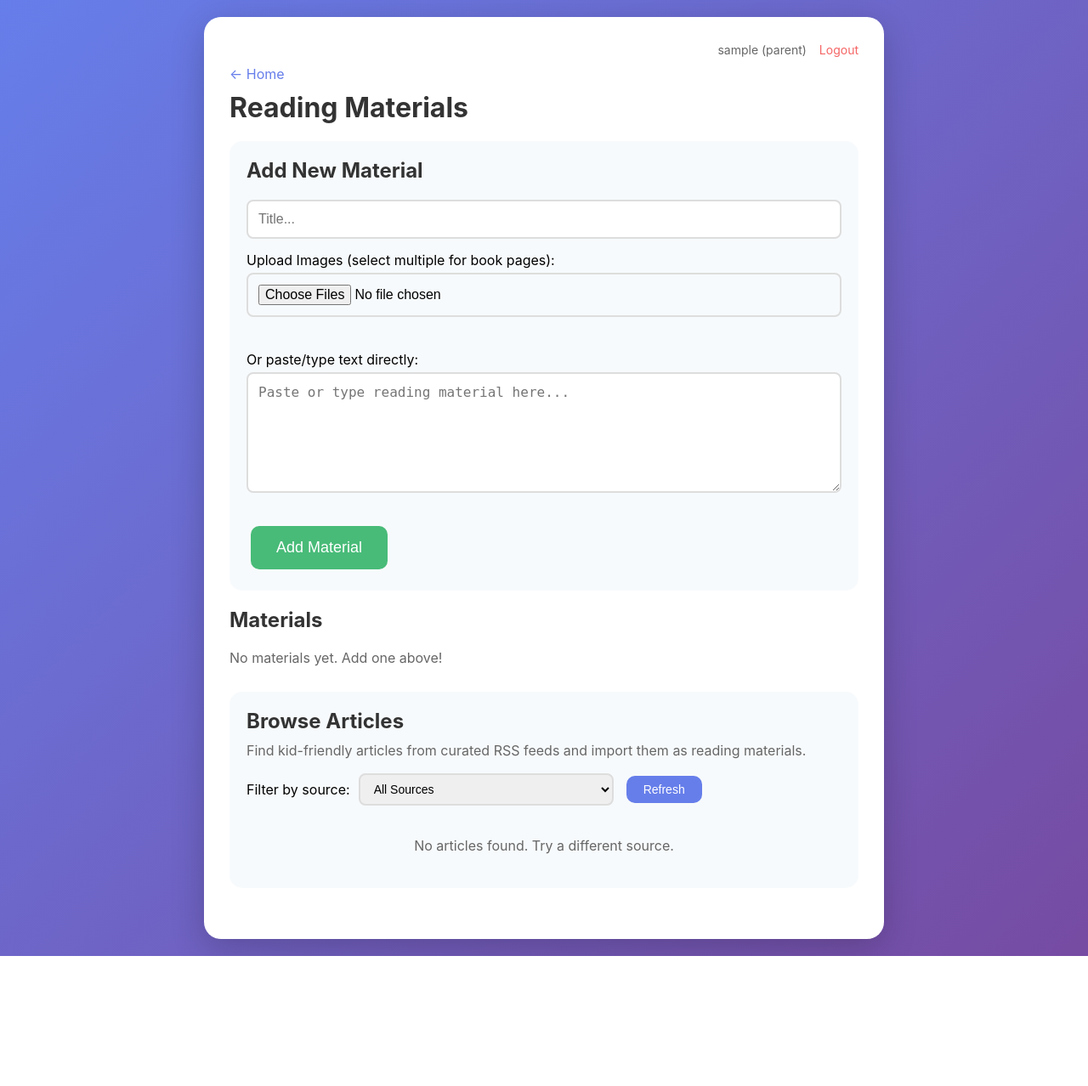
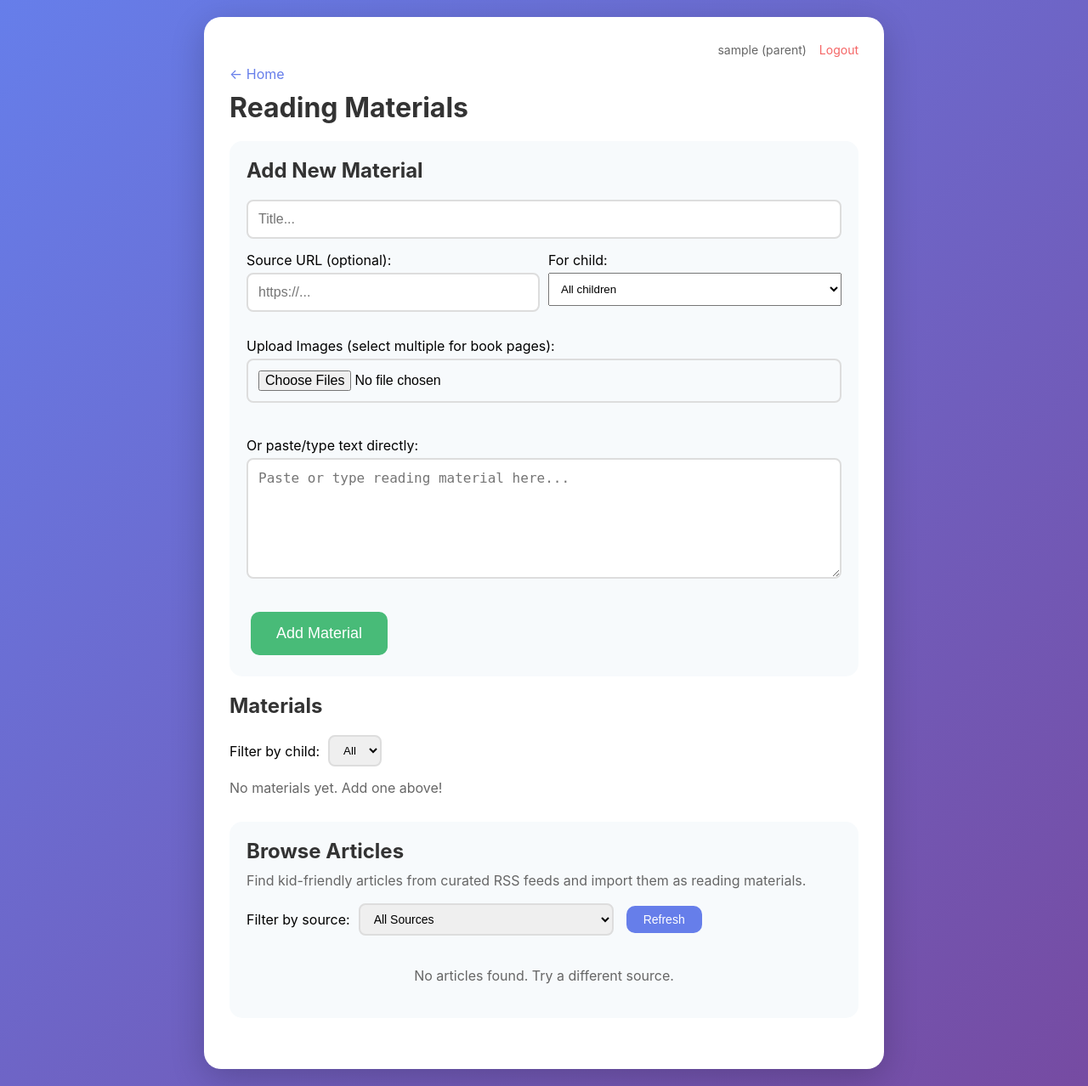
Before and after one commit to syf311/kid-verbal, a Flask app: page /materials in a window 1280 px wide. Shown: the whole page at 85% size. Before the commit the page ends 1125 px from the top, so only its background shows below. Run offline with Flask 3, Linux system fonts and the light colour scheme; the visitor is signed in with stand-in values (Sample User, id 1); data that the repository does not hold is empty.

Commit message:
feat: add source URL, child assignment, and filtering to reading materials
- Add source_url and child_id columns to reading_material table
- Save source URL when importing articles from RSS feeds
- Add source URL and child selector to material creation form
- Add edit button to change title, source URL, and child assignment
- Add child filter dropdown on materials page
- Show child name badge and source link on material cards

```diff
--- a/app.py
+++ b/app.py
@@ -1083,20 +1083,45 @@ def study_page(child_id, session_id=None):
 @app.route("/materials")
 def materials_list():
     conn = get_db()
-    materials = conn.execute(
-        """SELECT rm.*,
-                  (SELECT COUNT(*) FROM material_question WHERE material_id = rm.id) as question_count
-           FROM reading_material rm
-           ORDER BY rm.created_at DESC"""
-    ).fetchall()
-    conn.close()
-    return render_template("materials.html", materials=[dict(m) for m in materials])
+    child_filter = request.args.get("child_id", "", type=str)
+
+    if child_filter:
+        materials = conn.execute(
+            """SELECT rm.*,
+                      (SELECT COUNT(*) FROM material_question WHERE material_id = rm.id) as question_count,
+                      c.name as child_name
+               FROM reading_material rm
+               LEFT JOIN child c ON rm.child_id = c.id
+               WHERE rm.child_id = ?
+               ORDER BY rm.created_at DESC""",
+            (child_filter,)
+        ).fetchall()
+    else:
+        materials = conn.execute(
+            """SELECT rm.*,
+                      (SELECT COUNT(*) FROM material_question WHERE material_id = rm.id) as question_count,
+                      c.name as child_name
+               FROM reading_material rm
+               LEFT JOIN child c ON rm.child_id = c.id
+               ORDER BY rm.created_at DESC"""
+        ).fetchall()
+
+    children = conn.execute("SELECT id, name FROM child ORDER BY name").fetchall()
+    conn.close()
+    return render_template(
+        "materials.html",
+        materials=[dict(m) for m in materials],
+        children=[dict(c) for c in children],
+        child_filter=child_filter
+    )
 
 
 @app.route("/api/materials", methods=["POST"])
 def create_material():
     title = request.form.get("title", "Untitled")
     content = request.form.get("content", "")
+    source_url = request.form.get("source_url", "").strip() or None
+    child_id = request.form.get("child_id", "").strip() or None
     image_path = None
 
     if "image" in request.files:
@@ -1113,8 +1138,8 @@ def create_material():
 
     conn = get_db()
     cursor = conn.execute(
-        "INSERT INTO reading_material (title, content, image_path) VALUES (?, ?, ?)",
-        (title, content, image_path)
+        "INSERT INTO reading_material (title, content, image_path, source_url, child_id) VALUES (?, ?, ?, ?, ?)",
+        (title, content, image_path, source_url, child_id)
     )
     material_id = cursor.lastrowid
     conn.commit()
@@ -1162,8 +1187,8 @@ def update_material(material_id):
     data = request.json
     conn = get_db()
     conn.execute(
-        "UPDATE reading_material SET title = ?, content = ? WHERE id = ?",
-        (data.get("title"), data.get("content"), material_id)
+        "UPDATE reading_material SET title = ?, content = ?, source_url = ?, child_id = ? WHERE id = ?",
+        (data.get("title"), data.get("content"), data.get("source_url") or None, data.get("child_id") or None, material_id)
     )
     conn.commit()
     conn.close()
@@ -1416,8 +1441,8 @@ def import_article():
 
     conn = get_db()
     cursor = conn.execute(
-        "INSERT INTO reading_material (title, content) VALUES (?, ?)",
-        (title, content)
+        "INSERT INTO reading_material (title, content, source_url) VALUES (?, ?, ?)",
+        (title, content, url)
     )
     material_id = cursor.lastrowid
     conn.commit()
--- a/database.py
+++ b/database.py
@@ -198,6 +198,20 @@ def init_db():
     except sqlite3.OperationalError:
         pass
 
+    # Migration: Add source_url to reading_material
+    try:
+        conn.execute("ALTER TABLE reading_material ADD COLUMN source_url TEXT")
+        conn.commit()
+    except sqlite3.OperationalError:
+        pass
+
+    # Migration: Add child_id to reading_material
+    try:
+        conn.execute("ALTER TABLE reading_material ADD COLUMN child_id INTEGER")
+        conn.commit()
+    except sqlite3.OperationalError:
+        pass
+
     conn.close()
 
 
--- a/templates/materials.html
+++ b/templates/materials.html
@@ -38,6 +38,22 @@
     <form id="upload-form" enctype="multipart/form-data">
         <input type="text" name="title" placeholder="Title..." required>
 
+        <div style="display: flex; gap: 10px; margin-bottom: 15px;">
+            <div style="flex: 1;">
+                <label style="display: block; margin-bottom: 5px;">Source URL (optional):</label>
+                <input type="url" name="source_url" placeholder="https://..." id="source-url-input">
+            </div>
+            <div style="flex: 1;">
+                <label style="display: block; margin-bottom: 5px;">For child:</label>
+                <select name="child_id" id="child-id-input" style="width: 100%; padding: 10px;">
+                    <option value="">All children</option>
+                    {% for child in children %}
+                    <option value="{{ child.id }}">{{ child.name }}</option>
+                    {% endfor %}
+                </select>
+            </div>
+        </div>
+
         <div style="margin-bottom: 15px;">
             <label style="display: block; margin-bottom: 5px;">Upload Images (select multiple for book pages):</label>
             <input type="file" name="images" accept="image/*" id="image-input" multiple>
@@ -61,19 +77,39 @@
 </div>
 
 <h2>Materials</h2>
+<div style="margin-bottom: 15px; display: flex; gap: 10px; align-items: center;">
+    <label>Filter by child:</label>
+    <select id="child-filter" onchange="window.location.href='/materials' + (this.value ? '?child_id=' + this.value : '')" style="padding: 8px 12px; border: 2px solid #ddd; border-radius: 8px;">
+        <option value="">All</option>
+        {% for child in children %}
+        <option value="{{ child.id }}" {% if child_filter == child.id|string %}selected{% endif %}>{{ child.name }}</option>
+        {% endfor %}
+    </select>
+</div>
 <div id="materials-list">
     {% for material in materials %}
     <div class="card" style="margin-bottom: 15px;" id="material-{{ material.id }}">
         <div style="display: flex; justify-content: space-between; align-items: start;">
-            <div>
+            <div style="flex: 1; min-width: 0;">
                 <h3 style="margin: 0;">{{ material.title }}</h3>
+                <div style="margin-top: 4px; font-size: 13px;">
+                    {% if material.child_name %}
+                    <span style="background: #e9d8fd; color: #553c9a; padding: 2px 8px; border-radius: 4px;">{{ material.child_name }}</span>
+                    {% endif %}
+                    {% if material.source_url %}
+                    <a href="{{ material.source_url }}" target="_blank" rel="noopener" style="color: #667eea;">Source</a>
+                    {% endif %}
+                </div>
                 <p style="color: #666; margin-top: 5px;">
                     {{ material.content[:100] }}{% if material.content|length > 100 %}...{% endif %}
                 </p>
             </div>
-            <div style="display: flex; gap: 5px; flex-wrap: wrap;">
+            <div style="display: flex; gap: 5px; flex-wrap: wrap; flex-shrink: 0;">
                 <button class="btn" style="padding: 8px 15px; background: #edf2f7; color: #4a5568;" onclick="toggleQuestions({{ material.id }})">
                     Questions (<span id="qcount-{{ material.id }}">{{ material.question_count }}</span>)
+                </button>
+                <button class="btn" style="padding: 8px 15px; background: #ebf8ff; color: #2b6cb0;" onclick="editMaterial({{ material.id }}, '{{ material.title | e }}', '{{ material.source_url or '' }}', '{{ material.child_id or '' }}')">
+                    Edit
                 </button>
                 <a href="/session/{{ material.id }}/parent" class="btn btn-primary" style="padding: 8px 15px;">
                     Start Session
@@ -114,6 +150,29 @@
     {% else %}
     <p style="color: #666;">No materials yet. Add one above!</p>
     {% endfor %}
+</div>
+
+<!-- Edit Material Modal -->
+<div id="edit-material-modal" style="display: none; position: fixed; top: 0; left: 0; right: 0; bottom: 0; background: rgba(0,0,0,0.5); z-index: 100;">
+    <div style="background: white; max-width: 450px; margin: 50px auto; padding: 25px; border-radius: 16px;">
+        <h2 style="margin-top: 0;">Edit Material</h2>
+        <input type="hidden" id="edit-material-id">
+        <label style="display: block; font-weight: 600; margin-bottom: 4px;">Title:</label>
+        <input type="text" id="edit-material-title" style="margin-bottom: 12px;">
+        <label style="display: block; font-weight: 600; margin-bottom: 4px;">Source URL:</label>
+        <input type="url" id="edit-material-url" placeholder="https://..." style="margin-bottom: 12px;">
+        <label style="display: block; font-weight: 600; margin-bottom: 4px;">For child:</label>
+        <select id="edit-material-child" style="width: 100%; padding: 10px; margin-bottom: 15px;">
+            <option value="">All children</option>
+            {% for child in children %}
+            <option value="{{ child.id }}">{{ child.name }}</option>
+            {% endfor %}
+        </select>
+        <div style="display: flex; gap: 10px; justify-content: flex-end;">
+            <button class="btn" style="background: #e2e8f0;" onclick="closeEditMaterial()">Cancel</button>
+            <button class="btn btn-primary" onclick="saveEditMaterial()">Save</button>
+        </div>
+    </div>
 </div>
 
 <div class="card" style="margin: 30px 0;">
@@ -171,6 +230,8 @@ document.getElementById('upload-form').addEventListener('submit', async (e) => {
     const files = document.getElementById('image-input').files;
     const title = form.querySelector('input[name="title"]').value;
     const content = document.getElementById('content-input').value;
+    const sourceUrl = document.getElementById('source-url-input').value;
+    const childId = document.getElementById('child-id-input').value;
 
     const submitBtn = document.getElementById('submit-btn');
     const progress = document.getElementById('upload-progress');
@@ -207,6 +268,8 @@ document.getElementById('upload-form').addEventListener('submit', async (e) => {
         const finalForm = new FormData();
         finalForm.append('title', title);
         finalForm.append('content', allText);
+        finalForm.append('source_url', sourceUrl);
+        finalForm.append('child_id', childId);
 
         const res = await fetch('/api/materials', {
             method: 'POST',
@@ -223,6 +286,8 @@ document.getElementById('upload-form').addEventListener('submit', async (e) => {
         const formData = new FormData();
         formData.append('title', title);
         formData.append('content', content);
+        formData.append('source_url', sourceUrl);
+        formData.append('child_id', childId);
         if (files.length === 1) {
             formData.append('image', files[0]);
         }
@@ -245,6 +310,38 @@ document.getElementById('upload-form').addEventListener('submit', async (e) => {
 async function deleteMaterial(id) {
     if (!confirm('Delete this material?')) return;
     await fetch(`/api/materials/${id}`, { method: 'DELETE' });
+    location.reload();
+}
+
+function editMaterial(id, title, sourceUrl, childId) {
+    document.getElementById('edit-material-id').value = id;
+    document.getElementById('edit-material-title').value = title;
+    document.getElementById('edit-material-url').value = sourceUrl;
+    document.getElementById('edit-material-child').value = childId;
+    document.getElementById('edit-material-modal').style.display = 'block';
+}
+
+function closeEditMaterial() {
+    document.getElementById('edit-material-modal').style.display = 'none';
+}
+
+async function saveEditMaterial() {
+    const id = document.getElementById('edit-material-id').value;
+    // First get current content so we don't wipe it
+    const materialRes = await fetch(`/api/materials/${id}`);
+    const material = await materialRes.json();
+
+    await fetch(`/api/materials/${id}`, {
+        method: 'PUT',
+        headers: { 'Content-Type': 'application/json' },
+        body: JSON.stringify({
+            title: document.getElementById('edit-material-title').value,
+            content: material.content,
+            source_url: document.getElementById('edit-material-url').value,
+            child_id: document.getElementById('edit-material-child').value
+        })
+    });
+    closeEditMaterial();
     location.reload();
 }
 
```
